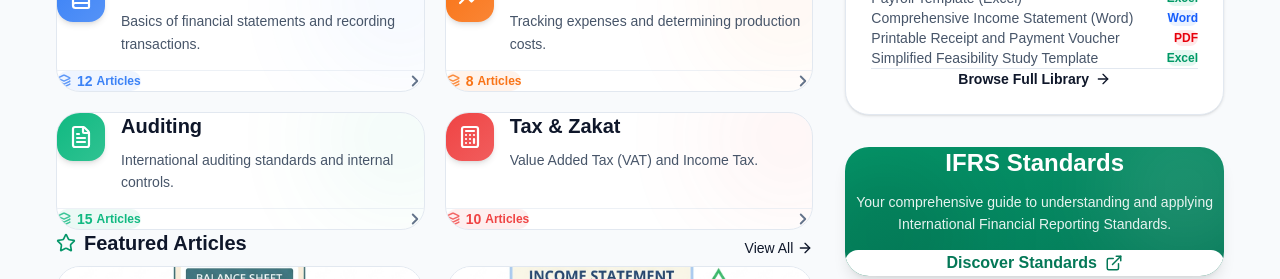
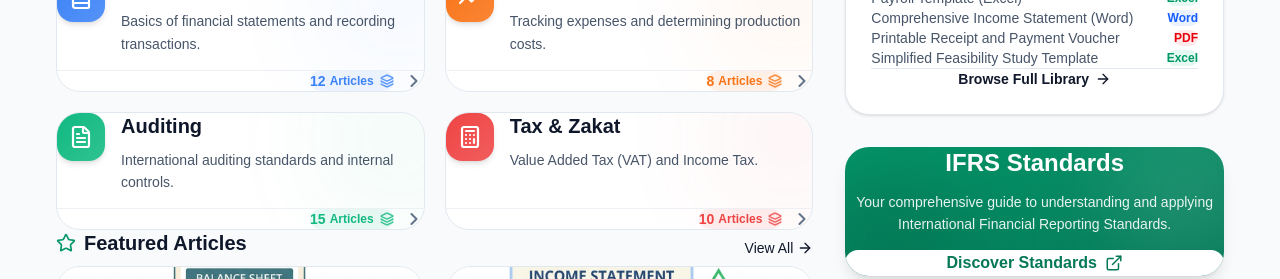
Before and after one commit to abdullahalalawi52-jpg/Accounting-Encyclopedia, a React (Vite) app: page / in a window 1280 px wide. Shown: the part 311-590 px from the top of the page. Built offline with nearby package versions, Linux system fonts and the light colour scheme; no server answers.

Commit message:
style(ui): set gap between articles badge and chevron arrow to exactly 10px

```diff
--- a/src/components/cards/CategoryCard.jsx
+++ b/src/components/cards/CategoryCard.jsx
@@ -45,26 +45,23 @@ function CategoryCard({ category, IconComponent }) {
         </div>
       </div>
 
-      {/* 2. القسم السفلي (الشارة وسهم التصفح بتوزيع متوازن) */}
-      <div className="flex items-center justify-between pt-4 border-t border-[var(--border-color)]/60 mt-auto relative z-10">
+      {/* 2. القسم السفلي (الشارة وسهم الانتقال بفاصل 10px) */}
+      <div className="flex items-center justify-end gap-[10px] pt-4 border-t border-[var(--border-color)]/60 mt-auto relative z-10">
         {/* شارة عدد المقالات */}
         <div
-          className="px-3 py-1.5 rounded-full flex items-center gap-1.5 font-semibold text-xs transition-colors"
+          className="px-3.5 py-1.5 rounded-full flex items-center gap-1.5 font-semibold text-xs transition-colors"
           style={{ backgroundColor: `${color}15`, color: color }}
         >
-          <Layers size={14} strokeWidth={2.5} className="opacity-80" />
           <span className="flex items-center gap-1">
             <span className="font-bold text-sm">{category.count}</span>
             <span>{t('home.article_count', 'مقال')}</span>
           </span>
+          <Layers size={14} strokeWidth={2.5} className="opacity-80" />
         </div>
 
         {/* سهم الانتقال */}
-        <div className={`text-[var(--text-muted)] group-hover:text-[var(--primary-accent)] transition-all duration-300 flex items-center gap-1 text-sm font-medium ${isEn ? 'group-hover:translate-x-1' : 'group-hover:-translate-x-1'}`}>
-          <span className="text-xs opacity-0 group-hover:opacity-100 transition-opacity">
-            {isEn ? 'Explore' : 'تصفح'}
-          </span>
-          {isEn ? <ChevronRight size={18} strokeWidth={2.5} /> : <ChevronLeft size={18} strokeWidth={2.5} />}
+        <div className={`text-[var(--text-muted)] group-hover:text-[var(--primary-accent)] transition-all duration-300 flex items-center justify-center ${isEn ? 'group-hover:translate-x-1' : 'group-hover:-translate-x-1'}`}>
+          {isEn ? <ChevronRight size={20} strokeWidth={2.5} /> : <ChevronLeft size={20} strokeWidth={2.5} />}
         </div>
       </div>
     </Link>
```
